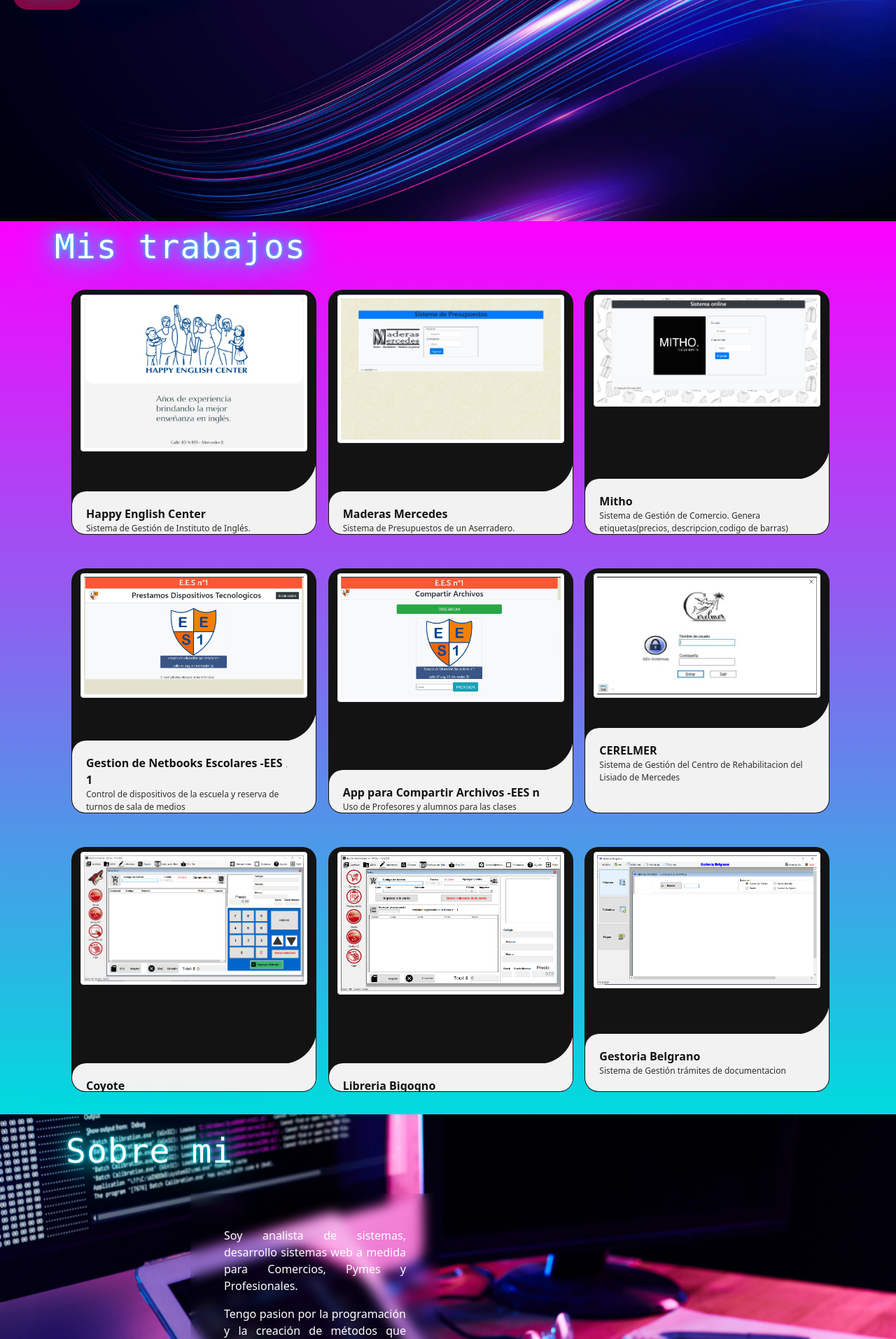
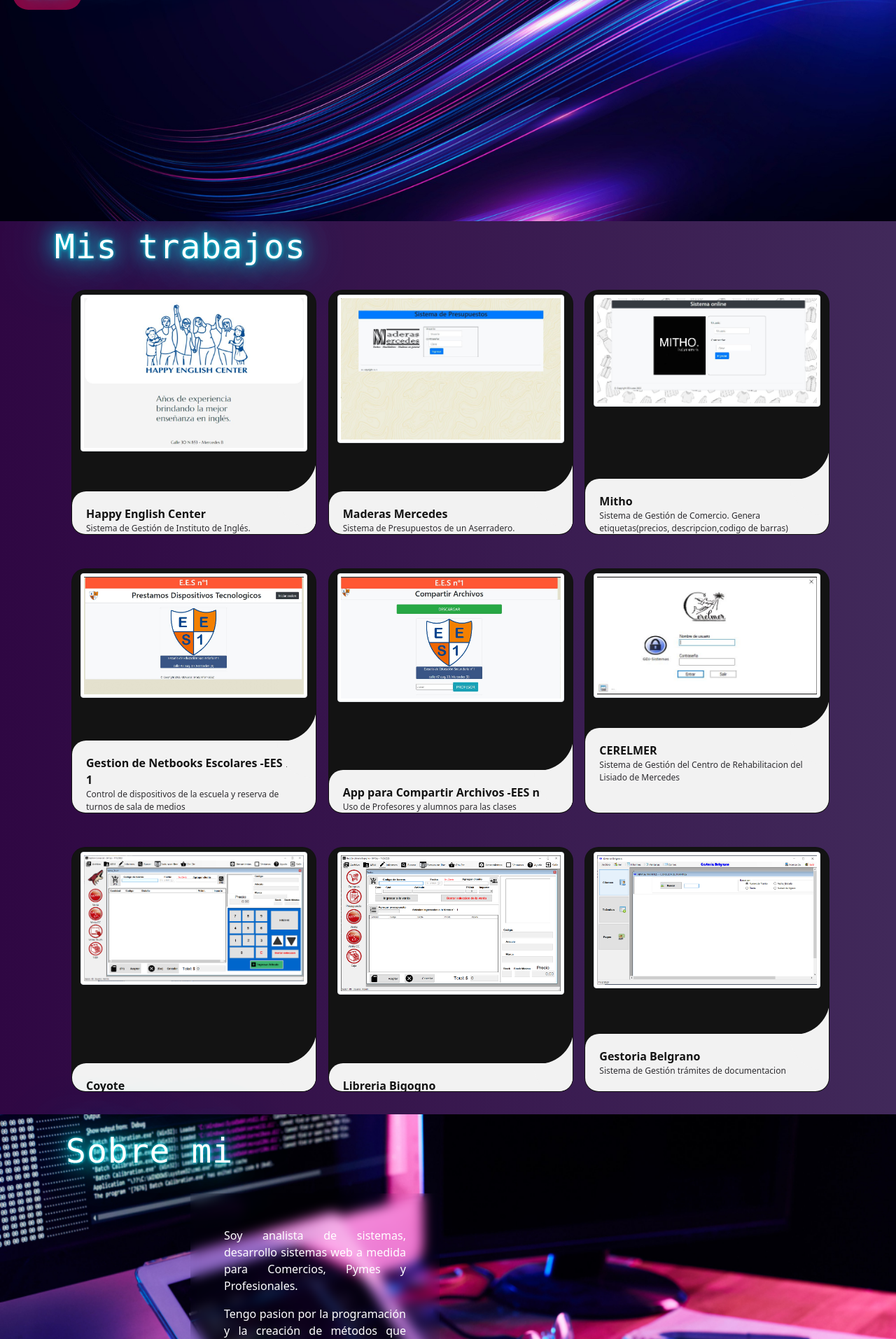
Before and after one commit to gdjuarez/Portfolio, a PHP site: page / in a window 1280 px wide. Shown: the part 484-2397 px from the top of the page at 70% size. Run offline with PHP 8.4, Linux system fonts and the light colour scheme; some libraries are stand-ins or nearby versions.

Commit message:
Update style.css

```diff
--- a/assets/css/style.css
+++ b/assets/css/style.css
@@ -92,12 +92,10 @@
 
 
 #trabajos {
-  background: #fc00ff;
-  /* fallback for old browsers */
-  background: -webkit-linear-gradient(to bottom, #fc00ff, #00dbde);
-  /* Chrome 10-25, Safari 5.1-6 */
-  background: linear-gradient(to bottom, #fc00ff, #00dbde);
-  /* W3C, IE 10+/ Edge, Firefox 16+, Chrome 26+, Opera 12+, Safari 7+ */
+  background: #41295a;  /* fallback for old browsers */
+  background: -webkit-linear-gradient(to right, #2F0743, #41295a);  /* Chrome 10-25, Safari 5.1-6 */
+  background: linear-gradient(to right, #2F0743, #41295a); /* W3C, IE 10+/ Edge, Firefox 16+, Chrome 26+, Opera 12+, Safari 7+ */
+
 }
 
 #sobremi {
```
